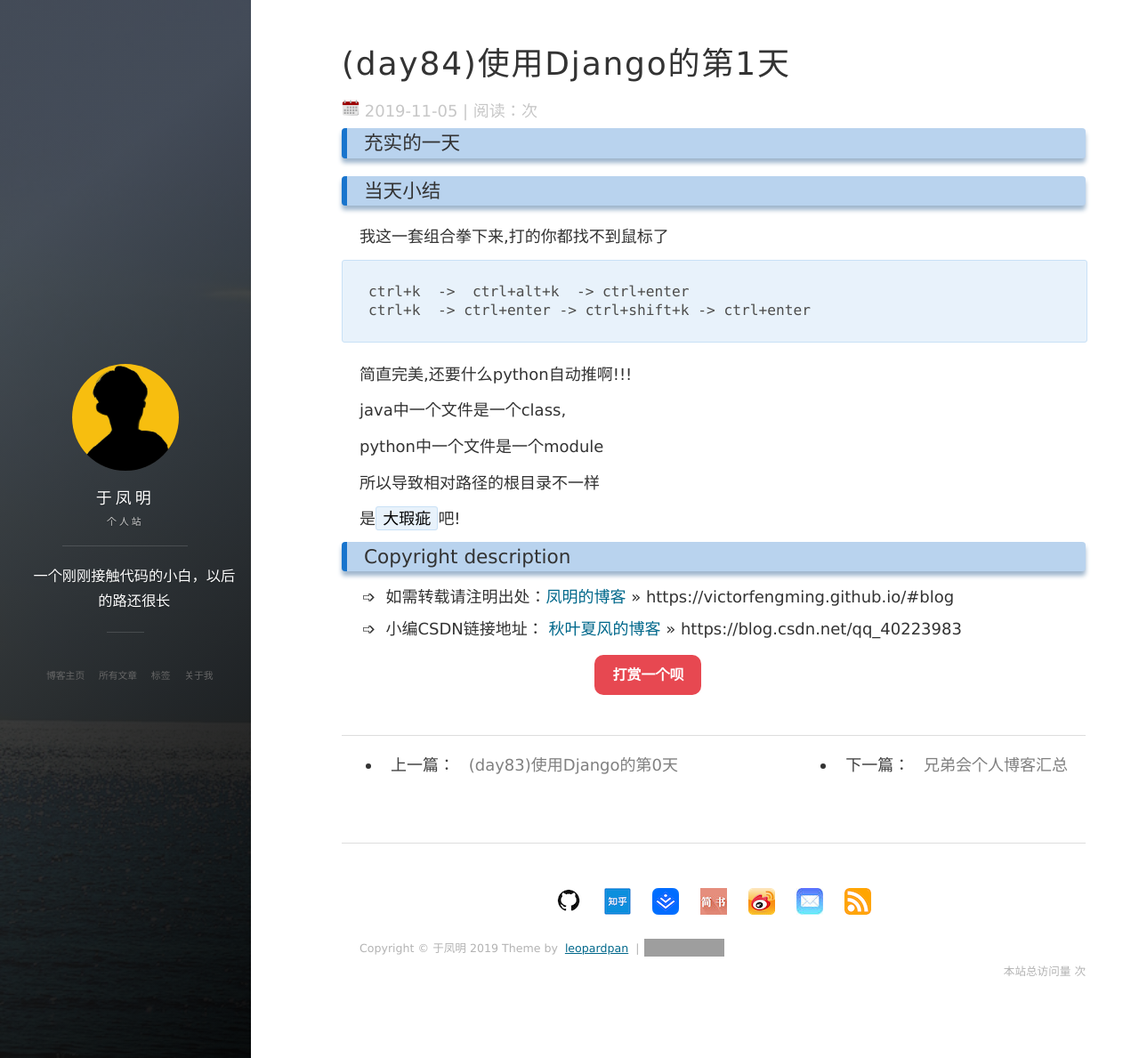
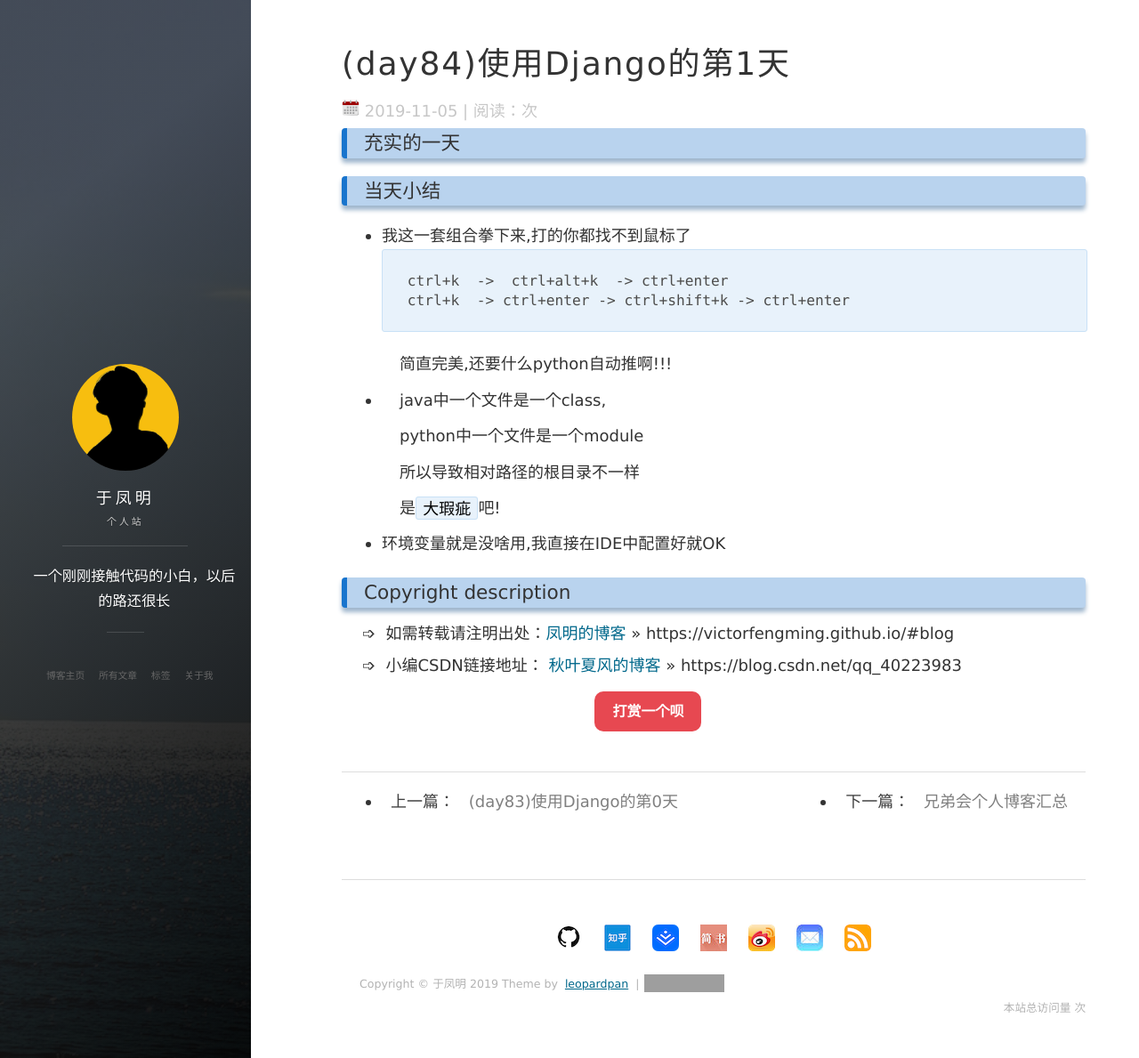
Before and after one commit to victorfengming/victorfengming.github.io.leopardpan, a Jekyll site: the page built from _posts/daily/November/2019-11-05-day84.md, in a window 1280 px wide and 1189 px high. Shown: the whole window at 89% size. Built offline with Jekyll 4.4.1, drawn with Linux system fonts in a browser that asks for light colours; nearby versions of some CDN libraries; comment, search, counter and statistics services are not loaded; grey boxes are pictures that could not be loaded.

Commit message:
关于path配置,最好就是不配置

````diff
--- a/_posts/daily/November/2019-11-05-day84.md
+++ b/_posts/daily/November/2019-11-05-day84.md
@@ -9,17 +9,19 @@ tags: XDH
 
 ### 当天小结
 
-我这一套组合拳下来,打的你都找不到鼠标了
+- 我这一套组合拳下来,打的你都找不到鼠标了
 ```
 ctrl+k  ->  ctrl+alt+k  -> ctrl+enter
 ctrl+k  -> ctrl+enter -> ctrl+shift+k -> ctrl+enter
 ```
 简直完美,还要什么python自动推啊!!!
 
-java中一个文件是一个class,
+-   java中一个文件是一个class,
 
-python中一个文件是一个module
+    python中一个文件是一个module
 
-所以导致相对路径的根目录不一样
+    所以导致相对路径的根目录不一样
 
-是`大瑕疵`吧!
+    是`大瑕疵`吧!
+
+- 环境变量就是没啥用,我直接在IDE中配置好就OK
````
